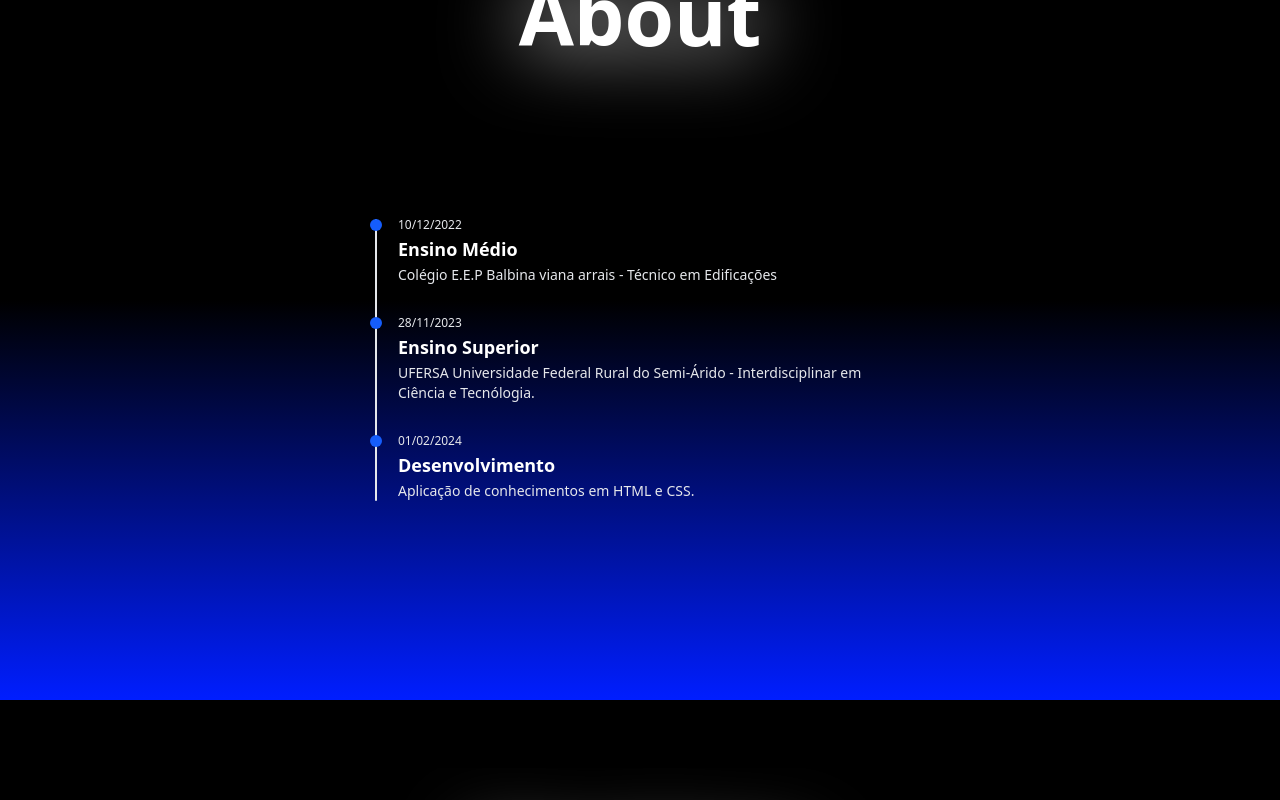
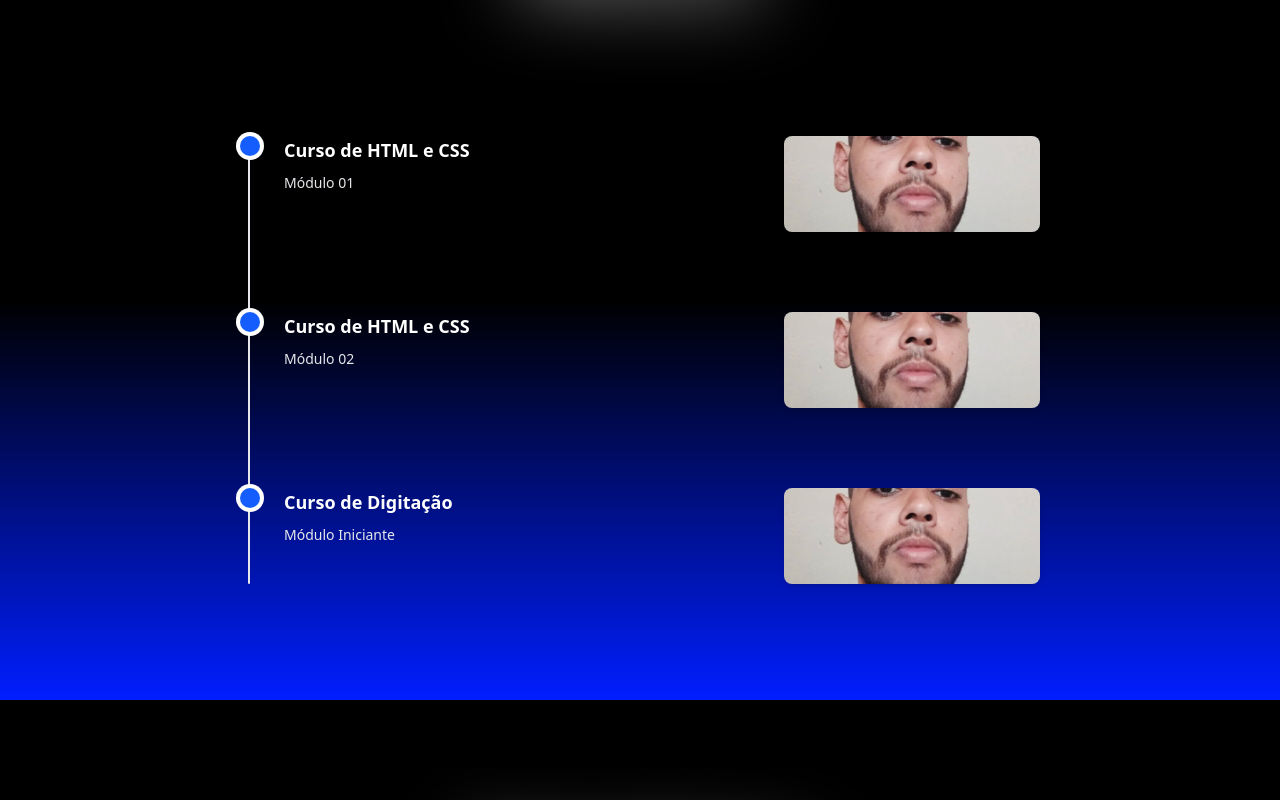
Before and after one commit to arthurpedr/Portfolio_v3, a React (Vite) app: page / in a window 1280 px wide. Shown: the part 900-1700 px from the top of the page. Built offline with nearby package versions, Linux system fonts and the light colour scheme.

Commit message:
Fix: About and Contato

```diff
--- a/package.json
+++ b/package.json
@@ -10,12 +10,15 @@
     "preview": "vite preview"
   },
   "dependencies": {
+    "@tabler/icons-react": "^3.35.0",
     "@tailwindcss/vite": "^4.1.13",
-    "framer-motion": "^12.23.14",
+    "clsx": "^2.1.1",
+    "framer-motion": "^12.23.16",
     "lucide-react": "^0.543.0",
     "motion": "^12.23.12",
     "react": "^19.1.1",
     "react-dom": "^19.1.1",
+    "tailwind-merge": "^3.3.1",
     "tailwindcss": "^4.1.13"
   },
   "devDependencies": {
--- a/src/Home/sections/About.jsx
+++ b/src/Home/sections/About.jsx
@@ -1,24 +1,28 @@
 import Timeline from "../../components/Timeline.jsx";
+import ScrollTopButton from "../../components/ScrollTopButton.jsx";
 
 function About() {
   const timelineData = [
     {
-      date: "10/12/2022",
-      title: "Ensino Médio",
-      description:
-        "Colégio E.E.P Balbina viana arrais - Técnico em Edificações",
+      title: "Curso de HTML e CSS",
+      description: "Módulo 01",
+      images: [
+        { src: "pedro.jpg", alt: "Descrição da imagem 1" },
+      ],
     },
     {
-      date: "28/11/2023",
-      title: "Ensino Superior",
-      description:
-        "UFERSA Universidade Federal Rural do Semi-Árido - Interdisciplinar em Ciência e Tecnólogia.",
+      title: "Curso de HTML e CSS",
+      description: "Módulo 02",
+      images: [
+        { src: "pedro.jpg", alt: "Descrição da imagem 1" },
+      ],
     },
     {
-      date: "01/02/2024",
-      title: "Desenvolvimento",
-      description:
-        "Aplicação de conhecimentos em HTML e CSS.",
+      title: "Curso de Digitação",
+      description: "Módulo Iniciante",
+      images: [
+        { src: "pedro.jpg", alt: "Descrição da imagem 1" },
+      ],
     },
   ];
 
@@ -27,12 +31,15 @@ function About() {
       id="About"
       className="flex flex-col w-full min-h-screen mx-auto justify-center items-center text-white"
     >
-      <p className="text-[40px] md:text-[80px] font-bold drop-shadow-[0_0_40px_#FFFFFF]">About</p>
+      <p className="text-[40px] md:text-[80px] font-bold drop-shadow-[0_0_40px_#FFFFFF]">
+        About
+      </p>
       <div className=" flex flex-col items-center justify-center gap-40 max-w-[1280px] w-full overflow-hidden py-[120px]">
-        <div className="max-w-xl mx-auto p-6">
+        <div className="w-[90vw] md:w-[800px]">
           <Timeline items={timelineData} />
         </div>
       </div>
+      <ScrollTopButton />
     </section>
   );
 }
--- a/src/Home/sections/Contato.jsx
+++ b/src/Home/sections/Contato.jsx
@@ -8,7 +8,7 @@ function Contato(){
             <div className="flex flex-col items-center justify-center gap-40 max-w-[1280px] w-full overflow-hidden">
                 <p className="text-[40px] md:text-[80px] font-bold drop-shadow-[0_0_40px_#FFFFFF] mt-10 py-10">Contato</p>
 
-                <div className="flex flex-col items-center justify-center gap-40 max-w-[1280px] w-full overflow-hidden">
+                <div className="flex flex-col px-6 md:px-0 items-center justify-center gap-40 max-w-[1280px] w-full overflow-hidden">
                     <ContatoForm />
                 </div>
             </div>
--- a/src/Home/sections/Projetos.jsx
+++ b/src/Home/sections/Projetos.jsx
@@ -5,7 +5,7 @@ function Projetos(){
         <section
         id="Projetos"
         className="flex w-full min-h-screen mx-auto justify-center items-center text-white">
-            <div className="flex  flex-col items-center justify-center gap-40 max-w-[1280px] w-full overflow-hidden">
+            <div className="flex px-6 md:px-0 flex-col items-center justify-center gap-40 max-w-[1280px] w-full overflow-hidden">
                 <p className="text-[40px] md:text-[80px] font-bold drop-shadow-[0_0_40px_#FFFFFF] mt-10">Projetos</p>
                 <CarouselProjects />
             </div>
--- /dev/null
+++ b/src/components/ScrollTopButton.jsx
@@ -0,0 +1,38 @@
+import { useEffect, useState } from "react";
+import { ArrowUp } from "lucide-react";
+
+export default function ScrollToTopButton() {
+  const [isVisible, setIsVisible] = useState(false);
+
+  useEffect(() => {
+    const toggleVisibility = () => {
+      if (window.scrollY > 300) {
+        setIsVisible(true);
+      } else {
+        setIsVisible(false);
+      }
+    };
+
+    window.addEventListener("scroll", toggleVisibility);
+    return () => window.removeEventListener("scroll", toggleVisibility);
+  }, []);
+
+  const scrollToTop = () => {
+    window.scrollTo({
+      top: 0,
+      behavior: "smooth"
+    });
+  };
+
+  return (
+    isVisible && (
+      <button
+        onClick={scrollToTop}
+        className="fixed bottom-6 right-6 cursor-pointer bg-gradient-to-b from-blue-600 to-cyan-500 text-white p-3 md:p-5 rounded-full shadow-lg hover:bg-gray-500 transition duration-300 z-50"
+        aria-label="Voltar ao topo"
+      >
+        <ArrowUp size={20} />
+      </button>
+    )
+  );
+}
--- a/src/components/Timeline.jsx
+++ b/src/components/Timeline.jsx
@@ -1,22 +1,228 @@
+import { motion, useInView } from 'framer-motion';
+import { useRef } from 'react';
+
 const Timeline = ({ items = [] }) => {
+  const containerRef = useRef(null);
+  const isInView = useInView(containerRef, { once: true, margin: "-100px" });
+
+  // Variantes de animação para o container
+  const containerVariants = {
+    hidden: {},
+    visible: {
+      transition: {
+        staggerChildren: 0.3
+      }
+    }
+  };
+
+  // Variantes de animação para cada item
+  const itemVariants = {
+    hidden: {
+      opacity: 0,
+      y: 50,
+      scale: 0.8
+    },
+    visible: {
+      opacity: 1,
+      y: 0,
+      scale: 1,
+      transition: {
+        duration: 0.6,
+        ease: [0.25, 0.46, 0.45, 0.94]
+      }
+    }
+  };
+
+  // Variantes para o ponto da timeline
+  const dotVariants = {
+    hidden: {
+      scale: 0,
+      opacity: 0
+    },
+    visible: {
+      scale: 1,
+      opacity: 1,
+      transition: {
+        duration: 0.4,
+        delay: 0.2,
+        ease: "backOut"
+      }
+    }
+  };
+
+  // Variantes para a linha da timeline
+  const lineVariants = {
+    hidden: {
+      scaleY: 0
+    },
+    visible: {
+      scaleY: 1,
+      transition: {
+        duration: 1.5,
+        ease: "easeInOut"
+      }
+    }
+  };
+
   return (
-    <ol className="relative space-y-8 before:absolute before:-ml-px before:h-full before:w-0.5 before:rounded-full before:bg-gray-200">
-      {items.map((item, index) => (
-        <li key={index} className="relative -ms-1.5 flex items-start gap-4">
-          <span className="size-3 shrink-0 rounded-full bg-blue-600"></span>
+    <div className="relative w-full h-full" ref={containerRef}>
+      {/* Linha da timeline animada */}
+      <motion.div
+        className="absolute left-2 top-0 h-full w-0.5 bg-gray-200 rounded-full origin-top"
+        variants={lineVariants}
+        initial="hidden"
+        animate={isInView ? "visible" : "hidden"}
+      />
 
-          <div className="-mt-2">
-            <time className="text-xs/none font-medium text-gray-200">
-              {item.date}
-            </time>
+      <motion.ol
+        className="space-y-20 w-full h-full"
+        variants={containerVariants}
+        initial="hidden"
+        animate={isInView ? "visible" : "hidden"}
+      >
+        {items.map((item, index) => (
+          <motion.li
+            key={index}
+            className="relative flex items-start gap-6 w-full"
+            variants={itemVariants}
+          >
+            {/* Ponto da timeline animado */}
+            <motion.div className="relative z-10 flex-shrink-0">
+              <motion.span
+                className="flex h-5 w-5 items-center justify-center rounded-full bg-blue-600 ring-4 ring-white"
+                variants={dotVariants}
+                whileHover={{
+                  scale: 1.2,
+                  boxShadow: "0 0 20px rgba(59, 130, 246, 0.5)"
+                }}
+              />
+            </motion.div>
 
-            <h3 className="text-lg font-bold text-white">{item.title}</h3>
+            {/* Container do conteúdo */}
+            <motion.div className="flex-1 min-w-0 w-full">
+              <div className="flex flex-col lg:flex-row lg:items-start lg:gap-6 w-full">
+                {/* Conteúdo de texto */}
+                <motion.div
+                  className="flex-1 pb-4 lg:pb-0"
+                  initial={{ opacity: 0, x: -20 }}
+                  animate={isInView ? { opacity: 1, x: 0 } : { opacity: 0, x: -20 }}
+                  transition={{
+                    duration: 0.6,
+                    delay: 0.1 + index * 0.1,
+                    ease: "easeOut"
+                  }}
+                >
+                  <motion.h3
+                    className="text-lg font-bold text-white mb-2"
+                    whileHover={{
+                      scale: 1.02,
+                      transition: { duration: 0.2 }
+                    }}
+                  >
+                    {item.title}
+                  </motion.h3>
+                  <motion.p className="text-sm text-gray-200 leading-relaxed">
+                    {item.description}
+                  </motion.p>
+                </motion.div>
 
-            <p className="mt-0.5 text-sm text-gray-200">{item.description}</p>
-          </div>
-        </li>
-      ))}
-    </ol>
+                {/* Container das imagens */}
+                {(item.img || item.images) && (
+                  <motion.div
+                    className="flex-shrink-0 lg:w-64"
+                    initial={{ opacity: 0, x: 20 }}
+                    animate={isInView ? { opacity: 1, x: 0 } : { opacity: 0, x: 20 }}
+                    transition={{
+                      duration: 0.6,
+                      delay: 0.2 + index * 0.1,
+                      ease: "easeOut"
+                    }}
+                  >
+                    {/* Suporte para múltiplas imagens */}
+                    {item.images && item.images.length > 0 ? (
+                      <div className={`grid gap-2 ${
+                        item.images.length === 1 ? 'grid-cols-1' :
+                        item.images.length === 2 ? 'grid-cols-2' :
+                        item.images.length === 3 ? 'grid-cols-2 grid-rows-2' :
+                        'grid-cols-2 grid-rows-2'
+                      }`}>
+                        {item.images.slice(0, 4).map((image, imgIndex) => (
+                          <motion.div
+                            key={imgIndex}
+                            className={`
+                              ${item.images.length === 3 && imgIndex === 0 ? 'col-span-2' : ''}
+                              ${item.images.length > 4 && imgIndex === 3 ? 'relative' : ''}
+                            `}
+                            initial={{ opacity: 0, scale: 0.8 }}
+                            animate={isInView ? { opacity: 1, scale: 1 } : { opacity: 0, scale: 0.8 }}
+                            transition={{
+                              duration: 0.5,
+                              delay: 0.3 + index * 0.1 + imgIndex * 0.1,
+                              ease: "easeOut"
+                            }}
+                          >
+                            <motion.img
+                              src={image.src || image}
+                              alt={image.alt || item.title || `Imagem ${imgIndex + 1}`}
+                              className="w-full h-24 rounded-lg shadow-md object-cover"
+                              whileHover={{
+                                scale: 1.05,
+                                boxShadow: "0 10px 30px rgba(0, 0, 0, 0.3)",
+                                transition: { duration: 0.3 }
+                              }}
+                              loading="lazy"
+                            />
+                            {/* Indicador de mais imagens */}
+                            {item.images.length > 4 && imgIndex === 3 && (
+                              <motion.div
+                                className="absolute inset-0 bg-black bg-opacity-60 rounded-lg flex items-center justify-center"
+                                whileHover={{ backgroundColor: "rgba(0, 0, 0, 0.4)" }}
+                              >
+                                <span className="text-white font-bold text-lg">
+                                  +{item.images.length - 4}
+                                </span>
+                              </motion.div>
+                            )}
+                          </motion.div>
+                        ))}
+                      </div>
+                    ) : item.img ? (
+                      /* Suporte para imagem única (compatibilidade) */
+                      <motion.img
+                        src={item.img}
+                        alt={item.title || "Imagem da timeline"}
+                        className="w-full h-auto rounded-lg shadow-md object-cover"
+                        whileHover={{
+                          scale: 1.05,
+                          boxShadow: "0 10px 30px rgba(0, 0, 0, 0.3)",
+                          transition: { duration: 0.3 }
+                        }}
+                        loading="lazy"
+                      />
+                    ) : null}
+
+                    {/* Legenda das imagens (opcional) */}
+                    {item.imageCaption && (
+                      <motion.p
+                        className="text-xs text-gray-400 mt-2 text-center"
+                        initial={{ opacity: 0 }}
+                        animate={isInView ? { opacity: 1 } : { opacity: 0 }}
+                        transition={{
+                          duration: 0.4,
+                          delay: 0.4 + index * 0.1
+                        }}
+                      >
+                        {item.imageCaption}
+                      </motion.p>
+                    )}
+                  </motion.div>
+                )}
+              </div>
+            </motion.div>
+          </motion.li>
+        ))}
+      </motion.ol>
+    </div>
   );
 };
 
--- a/src/layout/Header.jsx
+++ b/src/layout/Header.jsx
@@ -68,11 +68,6 @@ function Header() {
             <li>
               <a className="underline-hover" href="#Projetos">
                 Projetos
-              </a>
-            </li>
-            <li>
-              <a className="underline-hover" href="#?">
-                ?
               </a>
             </li>
             <li>
```
Also changed, not shown: src/Home/sections/Home.jsx (+18 -3 lines), src/components/CarouselProjetos.jsx (+6 -6 lines), src/components/ContatoForm.jsx (+1 -8 lines), src/layout/Footer.jsx (+2 -7 lines), 1 other file (tests, documents, lock files or other folders).
